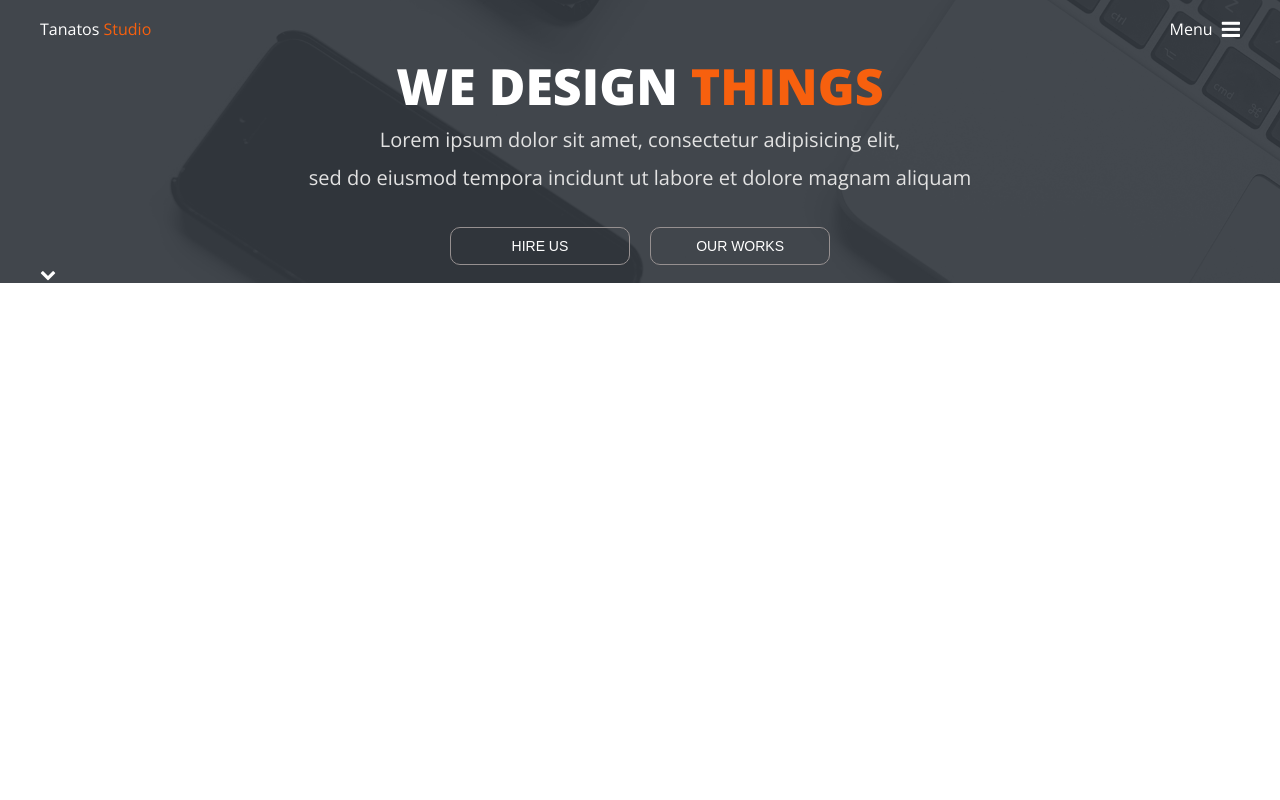
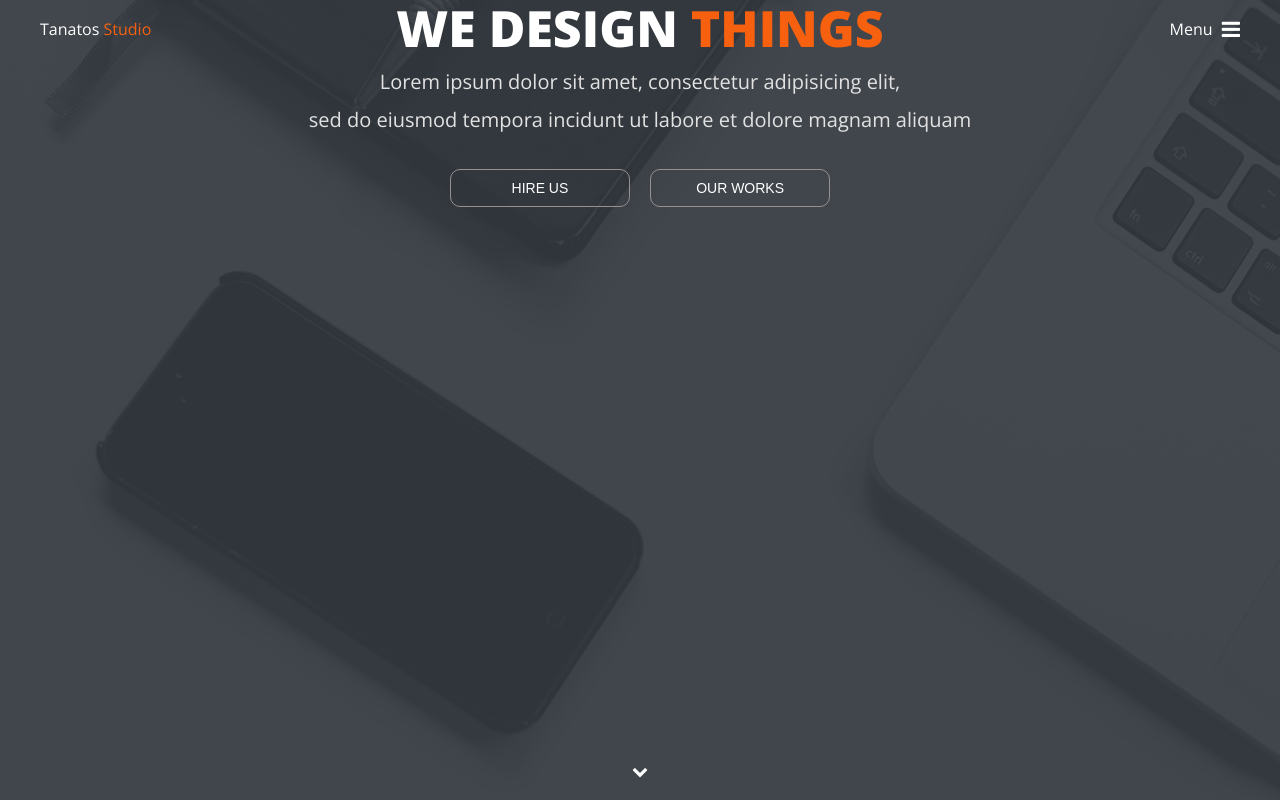
Before and after one commit to MAshrafM/PSD_Tanatos, a website: page index.html in a window 1280 px wide. Drawn offline with nearby package versions, Linux system fonts and the light colour scheme.

Commit message:
header spacing

```diff
--- a/index.html
+++ b/index.html
@@ -12,11 +12,12 @@
     <!-- Header -->
     <header>
       <div class="overlay">
-        <div class="container">
+        <div class="container table">
           <div class="navbar">
             <div class="brand">Tanatos <span class="main-color">Studio</span></div>
             <div class="navbar-right">Menu <i class="fa fa-bars fa-lg"></i></div>
           </div>
+          <div class="table-row">
             <div class="intro text-center">
               <h1 class="upper">We Design <span class="main-color">Things</span></h1>
               <p>Lorem ipsum dolor sit amet, consectetur adipisicing elit, <br>
@@ -26,8 +27,9 @@
                 <button class="upper">Our Works</button>
               </div>
             </div>
+          </div>
+        </div>
         <span class="arrow"><i class="fa fa-chevron-down"></i></span>
-        </div>
       </div>
     </header>
     <!-- End Header -->
--- a/scripts/app.js
+++ b/scripts/app.js
@@ -2,4 +2,6 @@
 (function(){
   //Trigger Nice Scroll Plugin
   $("html").niceScroll();
+  //Change Header height
+  $("header").height($(window).height());
 })();
--- a/scss/_common.scss
+++ b/scss/_common.scss
@@ -7,6 +7,16 @@ body{
 .container{
   width: 1200px;
   margin: auto;
+  position: relative;
+}
+
+.table{
+  height: 100%;
+  display: table;
+}
+
+.table-row{
+  display: table-row;
 }
 
 .text-center{
--- a/scss/_header.scss
+++ b/scss/_header.scss
@@ -12,11 +12,14 @@ header{
     background: rgba(49, 55, 61, .9);
     width: 100%;
     height: 100%;
-  }
 
     .navbar{
       overflow: hidden;
       padding: 20px 0;
+      position: absolute;
+      top: 0;
+      left: 0;
+      width: 100%;
       display: flex;
       justify-content: space-between;
       .navbar-right{
@@ -50,6 +53,7 @@ header{
         margin: 0 8px;
         border-radius: 10px;
         color: #fff;
+        cursor: pointer;
         transition: all .5s ease-in-out;
         &:hover{
           background-color: $main-color;
@@ -57,6 +61,15 @@ header{
         }
       }
     }
+
+    .arrow{
+      position: absolute;
+      bottom: 0;
+      left: 0;
+      text-align: center;
+      width: 100%;
+      padding: 20px 0;
     }
-
+  }
+}
 /* End Header Section */
```
Also changed, not shown: css/main.css. Lines whose indentation alone changed are shown as unchanged.
